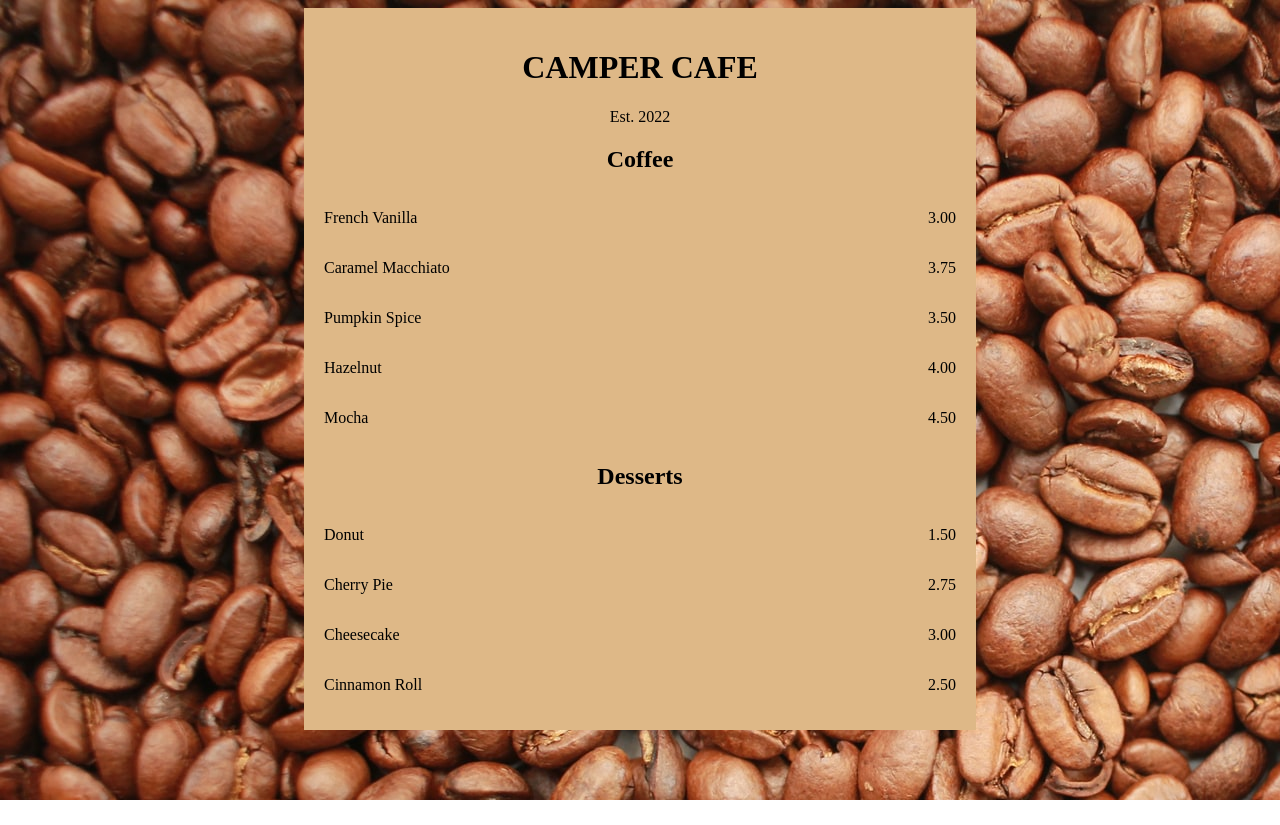
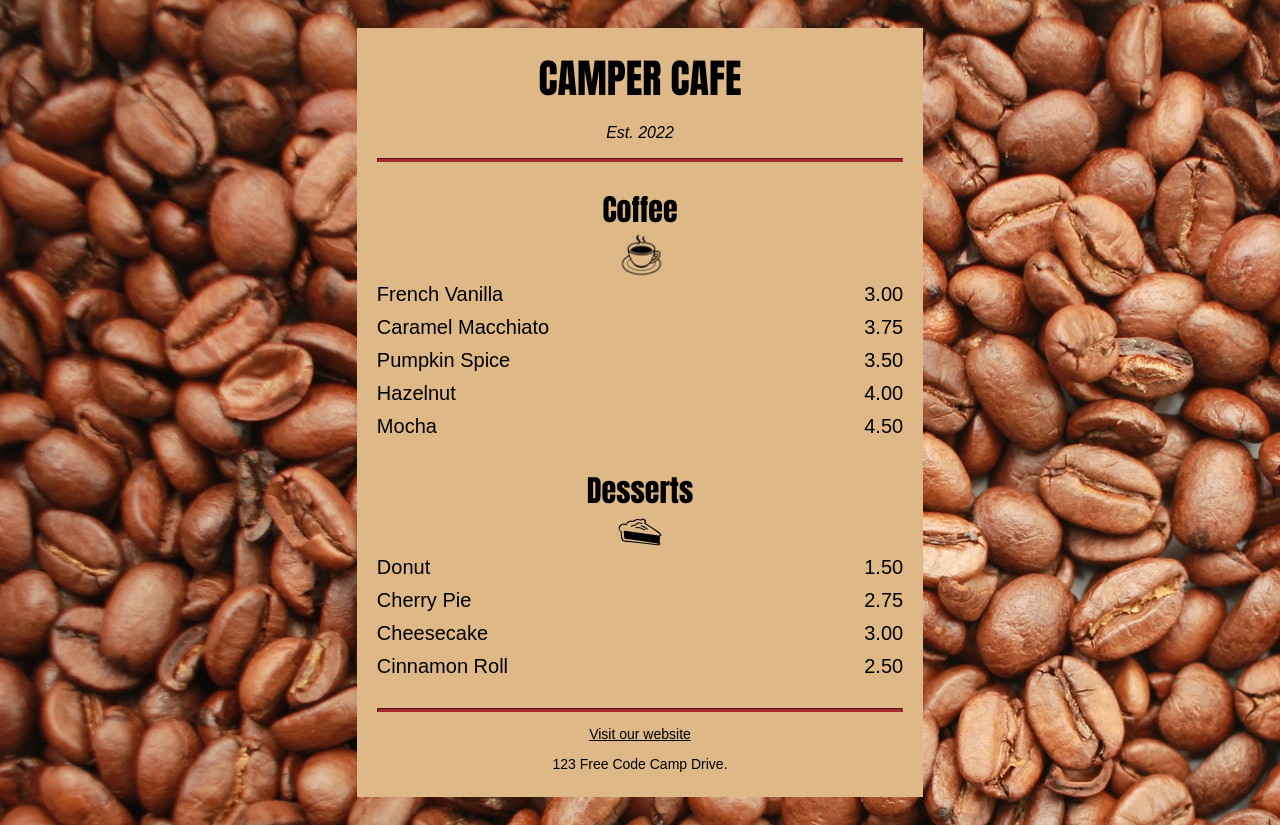
Before and after one commit to nazaruha/HTML-CSS-Practice, a plain HTML site: page Camper-Cafe/index.html in a window 1280 px wide. Before the commit the page ends 800 px from the top, so only its background shows below. Drawn offline with Linux system fonts and the light colour scheme.

Commit message:
web page is done

```diff
--- a/Camper-Cafe/css/styles.css
+++ b/Camper-Cafe/css/styles.css
@@ -1,14 +1,47 @@
 body {
   background-image: url("../images/coffee-seeds.jpg");
+  font-family: sans-serif;
+  padding: 20px;
 }
+
 h1, h2, p {
   text-align: center;
 }
 
+h1, h2 {
+  font-family: Impact, serif; /*serif font is a fallback(запасний)*/
+}
+
+h1 {
+  font-size: 40px;
+  margin-top: 0;
+  margin-bottom: 15px;
+}
+
+h2 {
+  font-size: 30px;
+}
+
+hr {
+  background-color: brown;
+  border-color: brown;
+  height: 2px;
+}
+
+img {
+  display: block;
+  margin: -23px auto auto auto;
+}
+
+.established {
+  font-style: italic;
+}
+
 .menu {
-  width: 50%;
+  width: 43%;
   background-color: burlywood;
   margin: auto;
+  max-width: 50%;
   padding: 20px;
 }
 
@@ -24,4 +57,35 @@ h1, h2, p {
 
 .item p { /*style of paragraphs in class "item"*/
   display: inline-block;
+  margin: 5px 0;
+  font-size: 20px;
 }
+
+.bottom-line {
+  margin-top: 25px;
+}
+
+.address {
+  margin-bottom: 5px;
+}
+
+/*FOOTER*/
+footer {
+  font-size: 14px;
+}
+
+a {
+  color: black;
+}
+
+a:visited { /*when linked has been visited*/
+  color: black
+}
+
+a:hover { /*when your mouse is on it*/
+  color: brown;
+}
+
+a:active { /*when your mouse in this 'a'*/
+  color: brown;
+}
--- a/Camper-Cafe/index.html
+++ b/Camper-Cafe/index.html
@@ -10,11 +10,13 @@
     <div class="menu">
       <header>
         <h1>CAMPER CAFE</h1>
-        <p>Est. 2022</p>
+        <p class="established">Est. 2022</p>
       </header>
+      <hr>
       <main>
         <section>
           <h2>Coffee</h2>
+          <img src="images/cup.jpg" alt="coffee icon">
           <article class="item">
             <p class="flavor">French Vanilla</p><p class="price">3.00</p>
             <p class="flavor">Caramel Macchiato</p><p class="price">3.75</p>
@@ -25,6 +27,7 @@
         </section>
         <section>
           <h2>Desserts</h2>
+          <img src="images/pie.jpg" alt="pie icon">
           <article class="item">
             <p class="dessert">Donut</p><p class="price">1.50</p>
             <p class="dessert">Cherry Pie</p><p class="price">2.75</p>
@@ -33,6 +36,11 @@
           </article>
         </section>
       </main>
+      <hr class="bottom-line">
+      <footer>
+        <p><a href="https://www.freecodecamp.org">Visit our website</a></p>
+        <p class="address">123 Free Code Camp Drive.</p>
+      </footer>
     </div>
 
   </body>
```
